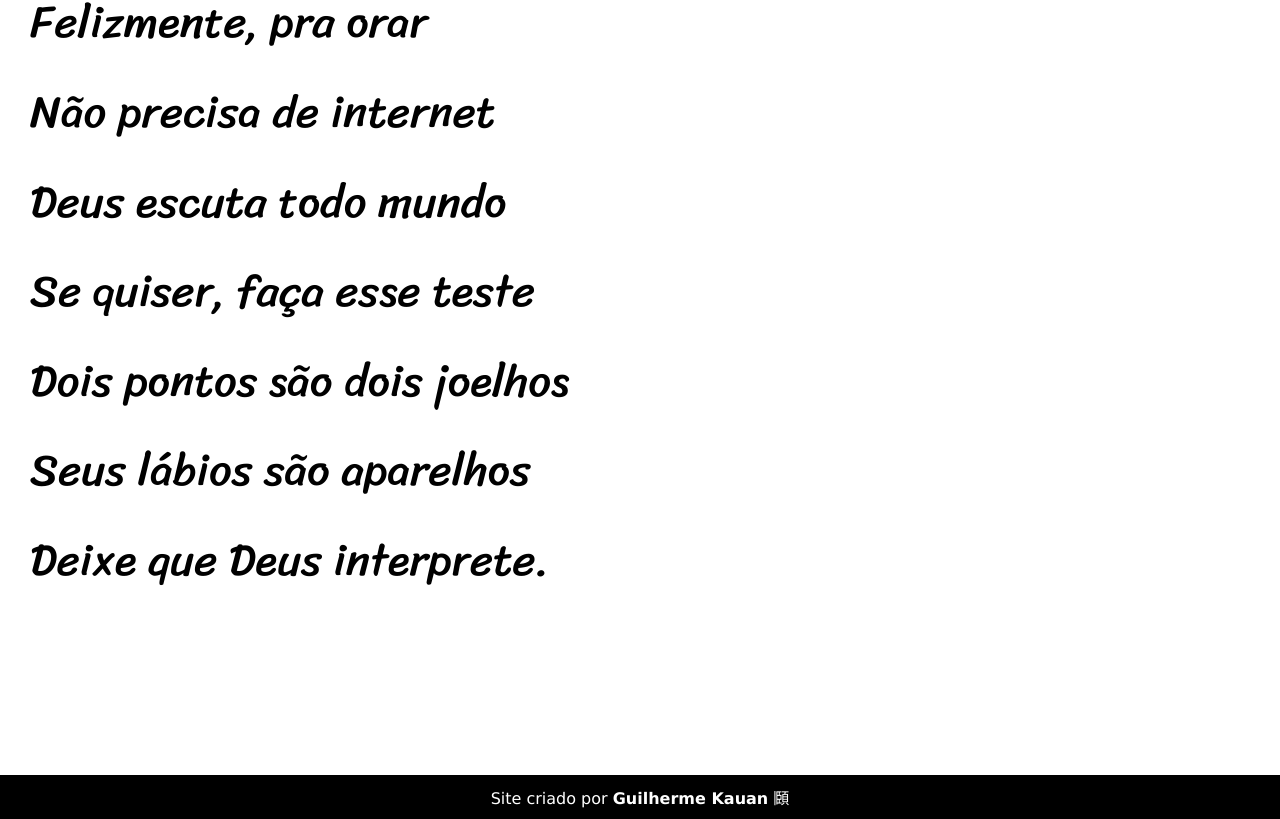
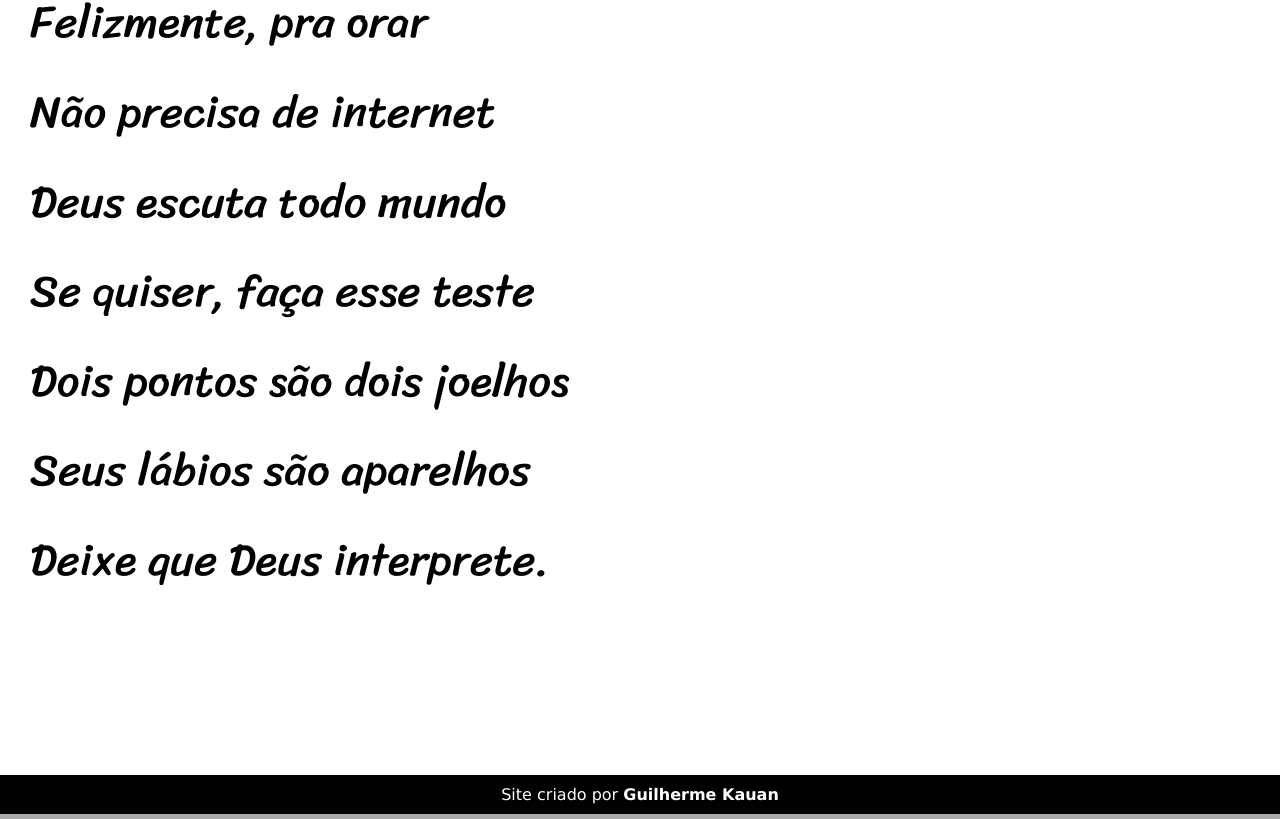
Before and after one commit to guikauan3527/projeto-cordel, a plain HTML site: page index.html in a window 1280 px wide. Shown: the part 5162-5981 px from the top of the page. Drawn offline with Linux system fonts and the light colour scheme.

Commit message:
Update index.html

```diff
--- a/index.html
+++ b/index.html
@@ -97,7 +97,7 @@
         </section>
 
     <footer>
-        <p>Site criado por <a href="https://github.com/guikauan3527" target="_blank">Guilherme Kauan</a> &#x9825;</p>
+        <p>Site criado por <a href="https://github.com/guikauan3527" target="_blank">Guilherme Kauan</a></p>
     </footer>
 </body>
 </html>
```
